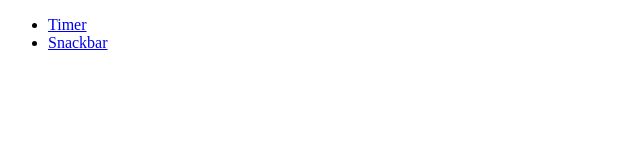
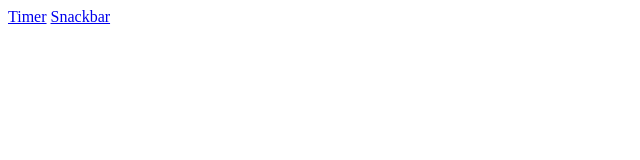
Before and after one commit to innakatraha/goit-js-hw-10, a plain HTML site: page index.html in a window 1280 px wide. Shown: the whole page, without its empty margins (0-640 px from the left). Drawn offline with Linux system fonts and the light colour scheme.

Commit message:
Deploying to gh-pages from @ innakatraha/goit-js-hw-10@de86db34c7ecb0d515829e4b1c8ef17bc2c38094 🚀

```diff
--- a/index.html
+++ b/index.html
@@ -7,9 +7,7 @@
     <link rel="stylesheet" crossorigin href="/goit-js-hw-10/assets/styles-ecTNs8lp.css">
   </head>
   <body>
-    <ul>
-      <li><a href="./1-timer.html">Timer</a></li>
-      <li><a href="./2-snackbar.html">Snackbar</a></li>
-    </ul>
+    <a href="./1-timer.html">Timer</a>
+    <a href="./2-snackbar.html">Snackbar</a>
   </body>
 </html>
```
